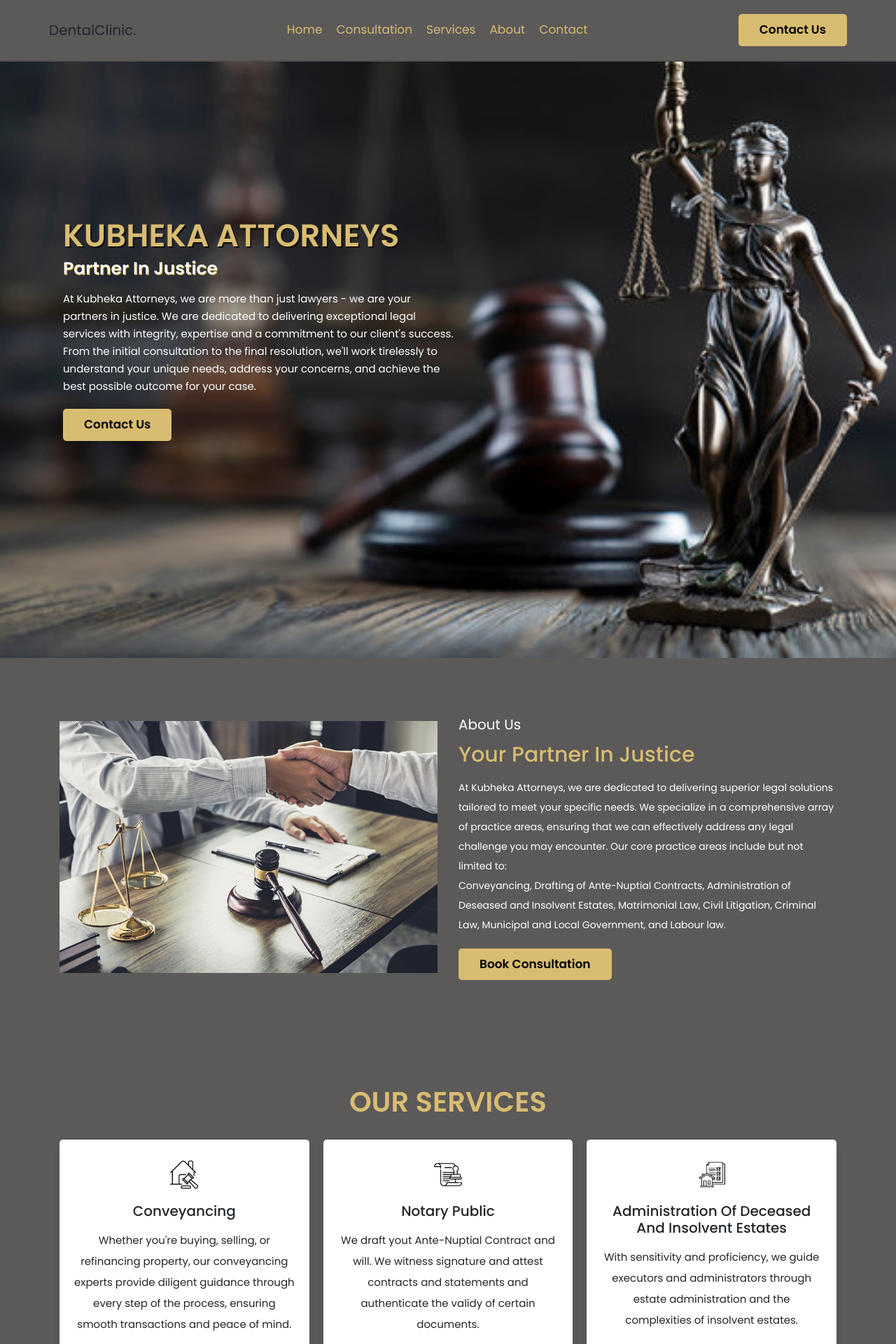
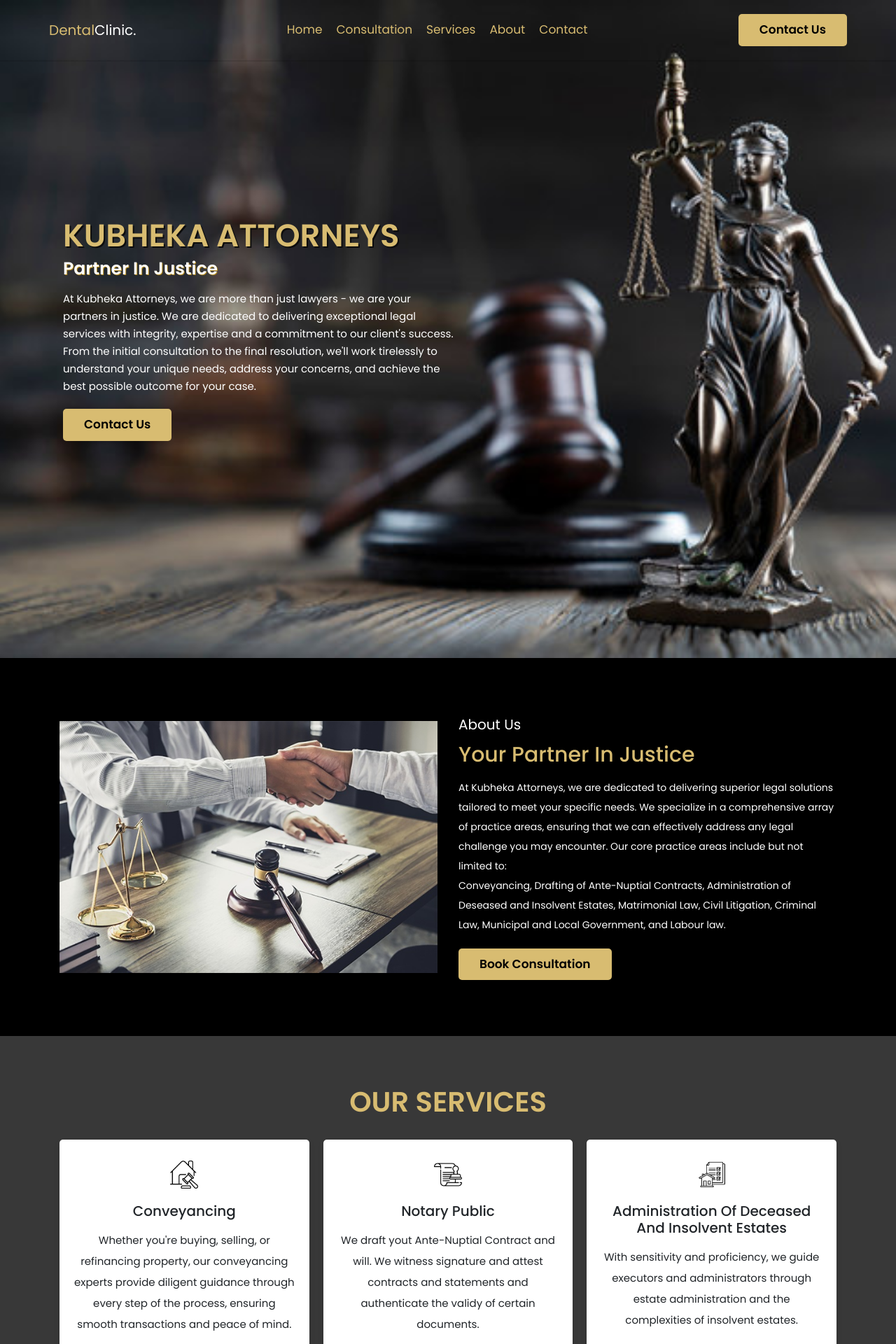
Before and after one commit to Andiswaamavuso/kubheka-attorneys, a PHP site: page /index.html in a window 1280 px wide. Shown: the top 1920 px of the page at 70% size. Run offline with PHP 8.4, Linux system fonts and the light colour scheme.

Commit message:
Update style.css

```diff
--- a/css/style.css
+++ b/css/style.css
@@ -36,7 +36,7 @@ html{
 
 section{
    padding:7rem 2rem;
-   background-color: #5c5959;
+   background-color: black;
 }
 
 .heading{
@@ -68,23 +68,21 @@ section{
 .header{
    padding:2rem;
    border-bottom: var(--border);
-   background-color: #5c5959;
 }
 
 .header.active{
-   background-color: #5c5959;
+   background-color: #383838;
    box-shadow: var(--box-shadow);
    border:0;
 }
 
 .header .logo{
    font-size: 2rem;
-   color:var(--black);
+   color:rgb(216, 188, 113);
 }
 
-.header .logo img{
-   height: 50px;
-   width: 100px;
+.header .logo span{
+   color:var(--white);
 }
 
 .header .nav a{
@@ -164,7 +162,7 @@ section{
 }
 
 .services{
-   background-color: #5c5959;
+   background-color: #383838;
 }
 
 .services .box-container{
```
